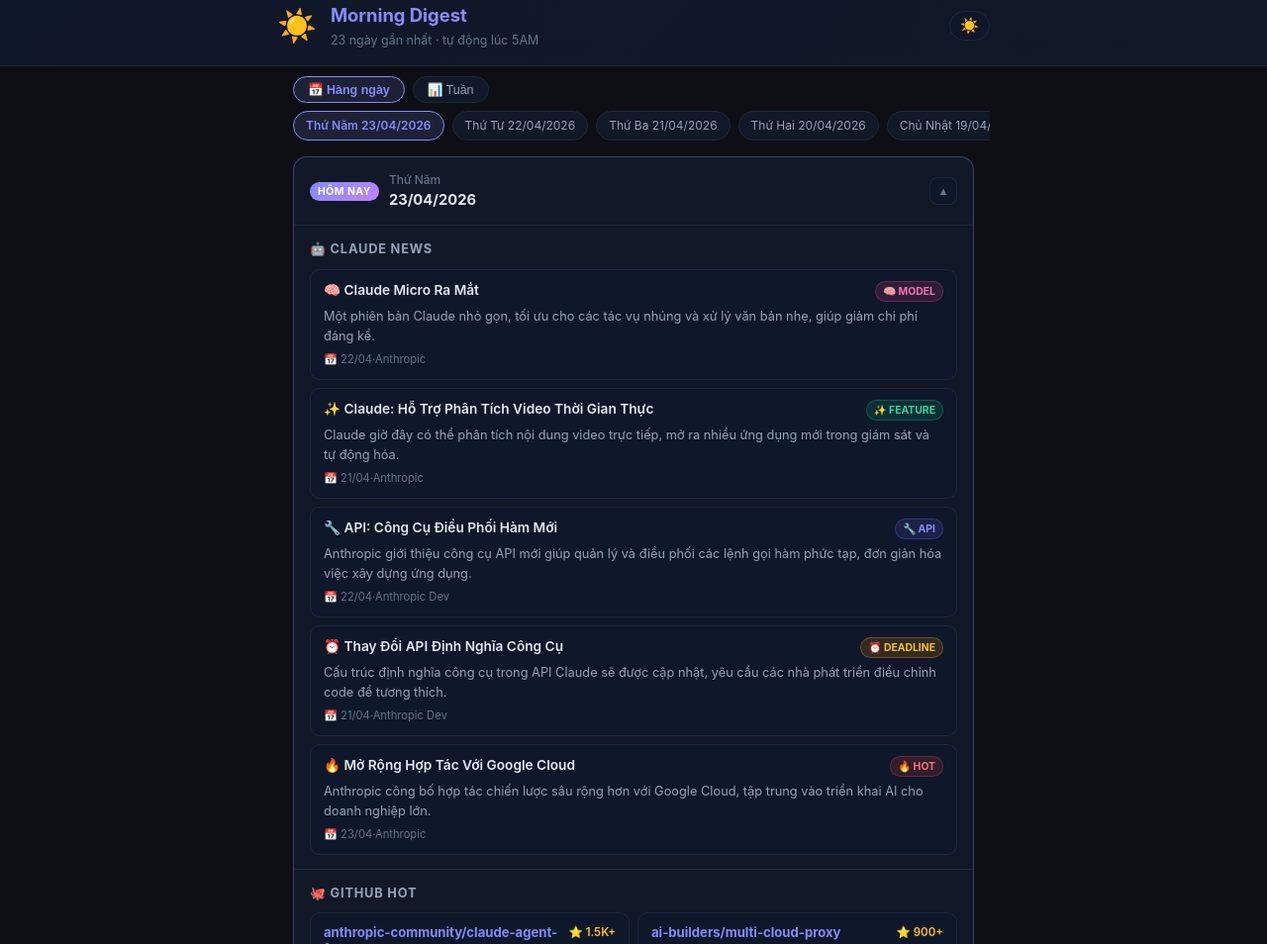
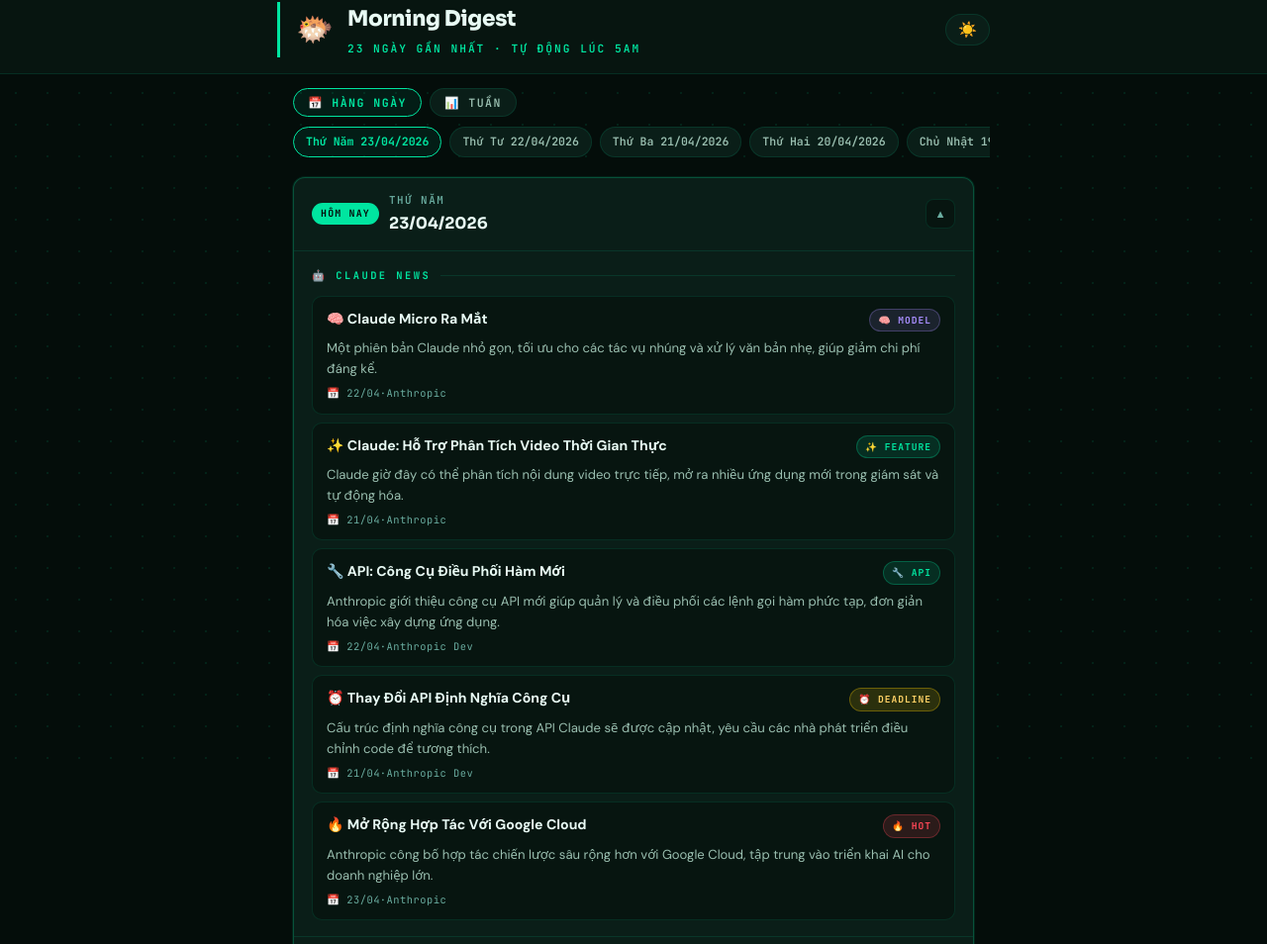
Before and after one commit to minhducdl87-code/morning, a plain HTML site: page index.html in a window 1280 px wide. Shown: the part 18-972 px from the top of the page at 99% size. Drawn offline with Linux system fonts and the light colour scheme.

Commit message:
style: apply puffer-theme to Morning Digest
- Replace indigo palette with puffer green (#00e5a0) accent
- Switch fonts to Sora + DM Sans + JetBrains Mono
- Add dot pattern background, left-border accent header
- Mono uppercase tags, section titles, date chips

```diff
--- a/index.html
+++ b/index.html
@@ -3,106 +3,255 @@
 <head>
 <meta charset="UTF-8">
 <meta name="viewport" content="width=device-width, initial-scale=1.0">
-<title>☀️ Morning Digest</title>
-<meta name="theme-color" content="#0d0f14">
+<title>🐡 Morning Digest</title>
+<meta name="theme-color" content="#040d0a">
+<link href="https://fonts.googleapis.com/css2?family=DM+Sans:wght@400;500;600;700;800&family=JetBrains+Mono:wght@400;600;700&family=Sora:wght@400;600;700;800&display=swap" rel="stylesheet">
 <style>
+/* ═══ pufferfish_report_theme v2 — Morning Digest ═══ */
 *,*::before,*::after{box-sizing:border-box;margin:0;padding:0}
+
 /* ── Dark theme (default) ── */
-:root{--bg:#0d0f14;--bg2:#111827;--bg3:#0f172a;--border:#1f2937;--border2:#1e293b;--text:#e2e8f0;--text2:#94a3b8;--text3:#64748b;--accent:#818cf8;--accent2:#c084fc;--green:#34d399;--yellow:#fbbf24;--red:#f87171;--blue:#60a5fa;--pink:#f472b6;--header-bg:linear-gradient(135deg,#0f172a,#111827)}
-/* ── Light theme override ── */
-[data-theme="light"]{--bg:#f8fafc;--bg2:#ffffff;--bg3:#f1f5f9;--border:#e2e8f0;--border2:#cbd5e1;--text:#0f172a;--text2:#475569;--text3:#94a3b8;--accent:#4f46e5;--accent2:#7c3aed;--green:#059669;--yellow:#d97706;--red:#dc2626;--blue:#2563eb;--pink:#db2777;--header-bg:linear-gradient(135deg,#e0e7ff,#f0f4ff)}
+:root{
+  --bg:#040d0a;--bg2:#071510;--bg3:#0a1e18;
+  --surface:#0a1e18;--surface2:#0e2820;
+  --border:rgba(0,229,160,0.12);--border2:rgba(0,229,160,0.25);
+  --text:#e8faf4;--text2:#9abfb0;--text3:#6aada0;
+  --accent:#00e5a0;--accent2:#00b8ff;
+  --green:#00e5a0;--yellow:#ffd166;--red:#ff4757;--blue:#00bcd4;--pink:#a88eff;--orange:#ff9800;
+  --dot:rgba(0,229,160,0.10);
+  --shadow:rgba(0,0,0,0.4);
+  --mono:'JetBrains Mono',ui-monospace,monospace;
+  --display:'Sora',system-ui,sans-serif;
+  --body:'DM Sans',system-ui,sans-serif;
+}
+/* ── Light theme ── */
+[data-theme="light"]{
+  --bg:#f0f7f4;--bg2:#e4f0ea;--bg3:#ffffff;
+  --surface:#ffffff;--surface2:#f0f9f5;
+  --border:rgba(0,120,80,0.25);--border2:rgba(0,153,104,0.3);
+  --text:#0a2018;--text2:#1a5040;--text3:#2d5c44;
+  --accent:#009968;--accent2:#0077b8;
+  --green:#1a6b3a;--yellow:#d4a017;--red:#c0202e;--blue:#0077b8;--pink:#7a5fd9;--orange:#7a3c00;
+  --dot:rgba(0,140,85,0.07);
+  --shadow:rgba(10,46,36,0.08);
+}
 html{scroll-behavior:smooth}
-body{background:var(--bg);color:var(--text);font-family:-apple-system,BlinkMacSystemFont,'Segoe UI',sans-serif;min-height:100vh;font-size:15px;line-height:1.5}
+body{
+  background:var(--bg);color:var(--text);
+  font-family:var(--body);min-height:100vh;
+  font-size:15px;line-height:1.6;
+  transition:background .3s,color .3s;
+  position:relative;
+}
+body::before{
+  content:'';position:fixed;inset:0;z-index:0;pointer-events:none;
+  background-image:radial-gradient(circle,var(--dot) 1px,transparent 1px);
+  background-size:32px 32px;
+}
+body > *{position:relative;z-index:1}
+
 /* ── Header ── */
-.site-header{background:var(--header-bg);border-bottom:1px solid var(--border);padding:20px 16px 16px;position:sticky;top:0;z-index:100}
-.header-inner{max-width:720px;margin:0 auto;display:flex;align-items:center;gap:14px}
-.header-logo{font-size:2rem;line-height:1}
+.site-header{
+  background:var(--bg2);border-bottom:1px solid var(--border);
+  padding:20px 16px 16px;position:sticky;top:0;z-index:100;
+  backdrop-filter:blur(8px);
+}
+.header-inner{max-width:720px;margin:0 auto;display:flex;align-items:center;gap:14px;border-left:3px solid var(--accent);padding-left:16px}
+.header-logo{font-size:1.9rem;line-height:1}
 .header-text{flex:1}
-.header-text h1{font-size:1.15rem;font-weight:700;background:linear-gradient(135deg,var(--accent),var(--accent2));-webkit-background-clip:text;-webkit-text-fill-color:transparent;background-clip:text}
-.header-text .tagline{font-size:.78rem;color:var(--text3);margin-top:2px}
-.theme-btn{background:var(--bg3);border:1px solid var(--border2);border-radius:20px;padding:5px 10px;font-size:.95rem;cursor:pointer;transition:border-color .15s;flex-shrink:0}
-.theme-btn:hover{border-color:var(--accent)}
+.header-text h1{
+  font-family:var(--display);font-size:1.35rem;font-weight:800;
+  color:var(--text);letter-spacing:-0.3px;
+}
+.header-text .tagline{
+  font-family:var(--mono);font-size:.7rem;color:var(--accent);
+  margin-top:4px;text-transform:uppercase;letter-spacing:2px;font-weight:600;
+}
+.theme-btn{
+  background:var(--surface);border:1px solid var(--border);
+  border-radius:24px;padding:6px 12px;font-size:.95rem;
+  cursor:pointer;transition:border-color .15s,color .15s;
+  flex-shrink:0;color:var(--text2);
+}
+.theme-btn:hover{border-color:var(--accent);color:var(--accent)}
+
 /* ── View nav (Daily / Weekly) ── */
-.view-nav{max-width:720px;margin:0 auto;padding:10px 16px 0;display:flex;gap:8px}
-.view-btn{background:var(--bg2);border:1px solid var(--border);border-radius:20px;padding:5px 14px;font-size:.78rem;color:var(--text2);cursor:pointer;transition:all .15s;font-weight:500}
-.view-btn:hover,.view-btn.active{background:rgba(129,140,248,.15);border-color:var(--accent);color:var(--accent)}
+.view-nav{max-width:720px;margin:0 auto;padding:14px 16px 0;display:flex;gap:8px}
+.view-btn{
+  background:var(--surface);border:1px solid var(--border);
+  border-radius:20px;padding:6px 14px;
+  font-family:var(--mono);font-size:.72rem;font-weight:600;
+  color:var(--text2);cursor:pointer;transition:all .15s;
+  text-transform:uppercase;letter-spacing:1.5px;
+}
+.view-btn:hover,.view-btn.active{
+  background:rgba(0,229,160,.08);border-color:var(--accent);color:var(--accent);
+}
 .view-btn.active{font-weight:700}
+
 /* ── Date nav chips ── */
-.date-nav{max-width:720px;margin:0 auto;padding:8px 16px 0;display:flex;gap:8px;overflow-x:auto;scrollbar-width:none;-webkit-overflow-scrolling:touch}
+.date-nav{max-width:720px;margin:0 auto;padding:10px 16px 0;display:flex;gap:8px;overflow-x:auto;scrollbar-width:none;-webkit-overflow-scrolling:touch}
 .date-nav::-webkit-scrollbar{display:none}
-.date-chip{flex-shrink:0;background:var(--bg2);border:1px solid var(--border);border-radius:20px;padding:5px 12px;font-size:.75rem;color:var(--text2);cursor:pointer;transition:all .15s;white-space:nowrap;text-decoration:none}
-.date-chip:hover,.date-chip.active{background:rgba(129,140,248,.15);border-color:var(--accent);color:var(--accent)}
-.date-chip.active{font-weight:600}
+.date-chip{
+  flex-shrink:0;background:var(--surface);border:1px solid var(--border);
+  border-radius:20px;padding:5px 12px;
+  font-family:var(--mono);font-size:.72rem;font-weight:600;
+  color:var(--text2);cursor:pointer;transition:all .15s;
+  white-space:nowrap;text-decoration:none;
+}
+.date-chip:hover,.date-chip.active{
+  background:rgba(0,229,160,.08);border-color:var(--accent);color:var(--accent);
+}
+.date-chip.active{font-weight:700}
+
 /* ── Main content ── */
-main{max-width:720px;margin:0 auto;padding:16px}
-.loading,.empty,.error{text-align:center;padding:60px 20px;color:var(--text3);font-size:1rem}
+main{max-width:720px;margin:0 auto;padding:20px 16px}
+.loading,.empty,.error{
+  text-align:center;padding:60px 20px;
+  color:var(--text3);font-family:var(--mono);font-size:.9rem;
+  letter-spacing:1px;
+}
+
 /* ── Cards ── */
-.card{background:var(--bg2);border:1px solid var(--border);border-radius:14px;margin-bottom:16px;overflow:hidden}
-.card:first-child{border-color:rgba(129,140,248,.35)}
-.card-header{display:flex;align-items:center;justify-content:space-between;padding:14px 16px;cursor:pointer;user-select:none;gap:12px}
-.card-header:hover{background:rgba(255,255,255,.02)}
+.card{
+  background:var(--surface);border:1px solid var(--border);
+  border-radius:12px;margin-bottom:16px;overflow:hidden;
+  transition:border-color .2s;
+}
+.card:hover{border-color:var(--border2)}
+.card:first-child{border-color:var(--border2);box-shadow:0 0 0 1px rgba(0,229,160,0.1)}
+.card-header{display:flex;align-items:center;justify-content:space-between;padding:14px 18px;cursor:pointer;user-select:none;gap:12px}
+.card-header:hover{background:var(--surface2)}
 .card-date-wrap{display:flex;align-items:center;gap:10px}
-.card-badge-today{background:linear-gradient(135deg,var(--accent),var(--accent2));color:#fff;font-size:.65rem;font-weight:700;padding:2px 8px;border-radius:20px;letter-spacing:.5px}
-.card-day{font-size:.75rem;color:var(--text3);font-weight:500}
-.card-date-label{font-size:.92rem;font-weight:700;color:var(--text)}
-.card-toggle-btn{background:var(--bg3);border:1px solid var(--border2);border-radius:8px;width:28px;height:28px;display:flex;align-items:center;justify-content:center;color:var(--text3);font-size:.7rem;flex-shrink:0;transition:all .15s;cursor:pointer}
+.card-badge-today{
+  background:var(--accent);color:var(--bg);
+  font-family:var(--mono);font-size:.62rem;font-weight:800;
+  padding:3px 9px;border-radius:20px;letter-spacing:1.2px;
+  text-transform:uppercase;
+}
+.card-day{
+  font-family:var(--mono);font-size:.68rem;color:var(--text3);
+  font-weight:600;text-transform:uppercase;letter-spacing:1.5px;
+}
+.card-date-label{
+  font-family:var(--display);font-size:1rem;font-weight:700;
+  color:var(--text);margin-top:2px;
+}
+.card-toggle-btn{
+  background:var(--bg2);border:1px solid var(--border);
+  border-radius:8px;width:30px;height:30px;
+  display:flex;align-items:center;justify-content:center;
+  color:var(--text3);font-size:.7rem;flex-shrink:0;
+  transition:all .15s;cursor:pointer;
+}
 .card-toggle-btn:hover{border-color:var(--accent);color:var(--accent)}
 .card-body{display:none}
 .card-body.open{display:block}
+
 /* ── Sections ── */
-.section{border-top:1px solid var(--border);padding:14px 16px}
-.section-title{font-size:.8rem;font-weight:700;color:var(--text2);text-transform:uppercase;letter-spacing:.8px;margin-bottom:10px}
+.section{border-top:1px solid var(--border);padding:16px 18px}
+.section-title{
+  font-family:var(--mono);font-size:.65rem;font-weight:700;
+  color:var(--accent);text-transform:uppercase;letter-spacing:2.5px;
+  margin-bottom:12px;display:flex;align-items:center;gap:10px;
+}
+.section-title::after{content:'';flex:1;height:1px;background:var(--border)}
+
 /* ── News items ── */
-.news-item{background:var(--bg3);border:1px solid var(--border2);border-radius:10px;padding:11px 13px;margin-bottom:8px;transition:border-color .15s}
+.news-item{
+  background:var(--bg2);border:1px solid var(--border);
+  border-radius:10px;padding:12px 14px;margin-bottom:8px;
+  transition:border-color .15s;
+}
 .news-item:last-child{margin-bottom:0}
-.news-item:hover{border-color:#334155}
-.news-top{display:flex;align-items:flex-start;justify-content:space-between;gap:10px;margin-bottom:5px}
-.news-title{font-size:.855rem;font-weight:600;color:var(--text);line-height:1.4;flex:1}
+.news-item:hover{border-color:var(--border2)}
+.news-top{display:flex;align-items:flex-start;justify-content:space-between;gap:10px;margin-bottom:6px}
+.news-title{font-size:.88rem;font-weight:700;color:var(--text);line-height:1.45;flex:1}
 a.news-title{text-decoration:none;transition:color .15s}
 a.news-title:hover{color:var(--accent);text-decoration:underline}
+
 /* ── Tags ── */
-.tag{display:inline-block;font-size:.65rem;padding:2px 7px;border-radius:20px;font-weight:700;white-space:nowrap;flex-shrink:0}
-.tag-hot{background:rgba(239,68,68,.15);color:var(--red);border:1px solid rgba(239,68,68,.3)}
-.tag-api{background:rgba(99,102,241,.15);color:var(--accent);border:1px solid rgba(99,102,241,.3)}
-.tag-feature{background:rgba(16,185,129,.15);color:var(--green);border:1px solid rgba(16,185,129,.3)}
-.tag-deprecate{background:rgba(245,158,11,.15);color:var(--yellow);border:1px solid rgba(245,158,11,.3)}
-.tag-model{background:rgba(236,72,153,.15);color:var(--pink);border:1px solid rgba(236,72,153,.3)}
+.tag{
+  display:inline-block;font-family:var(--mono);font-size:.6rem;
+  padding:3px 8px;border-radius:20px;font-weight:700;
+  white-space:nowrap;flex-shrink:0;
+  text-transform:uppercase;letter-spacing:1px;
+}
+.tag-hot{background:rgba(255,71,87,.15);color:var(--red);border:1px solid rgba(255,71,87,.3)}
+.tag-api{background:rgba(0,229,160,.12);color:var(--accent);border:1px solid rgba(0,229,160,.28)}
+.tag-feature{background:rgba(0,229,160,.12);color:var(--green);border:1px solid rgba(0,229,160,.28)}
+.tag-deprecate{background:rgba(255,204,2,.15);color:var(--yellow);border:1px solid rgba(255,204,2,.3)}
+.tag-model{background:rgba(168,142,255,.12);color:var(--pink);border:1px solid rgba(168,142,255,.28)}
 /* ── Gaming tags ── */
-.tag-chart{background:rgba(96,165,250,.15);color:var(--blue);border:1px solid rgba(96,165,250,.3)}
-.tag-monet{background:rgba(251,191,36,.15);color:var(--yellow);border:1px solid rgba(251,191,36,.3)}
-.tag-gameplay{background:rgba(52,211,153,.15);color:var(--green);border:1px solid rgba(52,211,153,.3)}
-.tag-social{background:rgba(244,114,182,.15);color:var(--pink);border:1px solid rgba(244,114,182,.3)}
-.tag-casual{background:rgba(129,140,248,.15);color:var(--accent);border:1px solid rgba(129,140,248,.3)}
+.tag-chart{background:rgba(0,188,212,.12);color:var(--blue);border:1px solid rgba(0,188,212,.28)}
+.tag-monet{background:rgba(255,209,102,.15);color:var(--yellow);border:1px solid rgba(255,209,102,.3)}
+.tag-gameplay{background:rgba(0,229,160,.12);color:var(--green);border:1px solid rgba(0,229,160,.28)}
+.tag-social{background:rgba(168,142,255,.12);color:var(--pink);border:1px solid rgba(168,142,255,.28)}
+.tag-casual{background:rgba(0,188,212,.12);color:var(--blue);border:1px solid rgba(0,188,212,.28)}
+
 /* ── News meta ── */
-.news-desc{font-size:.8rem;color:var(--text2);line-height:1.55}
-.news-source{font-size:.7rem;color:var(--text3);margin-top:5px}
+.news-desc{font-size:.82rem;color:var(--text2);line-height:1.6}
+.news-source{
+  font-family:var(--mono);font-size:.65rem;color:var(--text3);
+  margin-top:6px;letter-spacing:0.5px;
+}
+
 /* ── Repo grid ── */
 .repo-grid{display:grid;grid-template-columns:1fr;gap:8px}
 @media(min-width:560px){.repo-grid{grid-template-columns:1fr 1fr}}
-.repo-card{background:var(--bg3);border:1px solid var(--border2);border-radius:10px;padding:11px 13px;display:flex;flex-direction:column;gap:7px;transition:border-color .15s,transform .12s}
-.repo-card:hover{border-color:#334155;transform:translateY(-1px)}
+.repo-card{
+  background:var(--bg2);border:1px solid var(--border);
+  border-radius:10px;padding:12px 14px;
+  display:flex;flex-direction:column;gap:8px;
+  transition:border-color .15s,transform .12s;
+}
+.repo-card:hover{border-color:var(--border2);transform:translateY(-1px)}
 .repo-top{display:flex;justify-content:space-between;align-items:flex-start;gap:8px}
-.repo-name{font-size:.82rem;font-weight:700;color:var(--accent);word-break:break-all;line-height:1.3;flex:1;text-decoration:none}
-.repo-name:hover{color:var(--accent2)}
-.repo-stars{font-size:.72rem;color:var(--yellow);font-weight:600;white-space:nowrap}
-.repo-desc{font-size:.78rem;color:var(--text2);line-height:1.5;flex:1}
-.repo-verdict{display:flex;align-items:flex-start;gap:6px;margin-top:2px}
-.verdict{font-size:.67rem;font-weight:700;padding:2px 7px;border-radius:20px;white-space:nowrap;flex-shrink:0}
-.verdict-yes{background:rgba(16,185,129,.18);color:var(--green);border:1px solid rgba(16,185,129,.3)}
-.verdict-maybe{background:rgba(245,158,11,.18);color:var(--yellow);border:1px solid rgba(245,158,11,.3)}
-.verdict-skip{background:rgba(100,116,139,.18);color:var(--text3);border:1px solid rgba(100,116,139,.3)}
-.verdict-reason{font-size:.73rem;color:var(--text3);line-height:1.4}
+.repo-name{
+  font-family:var(--mono);font-size:.78rem;font-weight:700;
+  color:var(--accent);word-break:break-all;line-height:1.3;flex:1;
+  text-decoration:none;
+}
+.repo-name:hover{color:var(--accent2);text-decoration:underline}
+.repo-stars{
+  font-family:var(--mono);font-size:.7rem;color:var(--yellow);
+  font-weight:700;white-space:nowrap;
+}
+.repo-desc{font-size:.8rem;color:var(--text2);line-height:1.55;flex:1}
+.repo-verdict{display:flex;align-items:flex-start;gap:8px;margin-top:2px}
+.verdict{
+  font-family:var(--mono);font-size:.62rem;font-weight:700;
+  padding:3px 8px;border-radius:20px;white-space:nowrap;flex-shrink:0;
+  text-transform:uppercase;letter-spacing:0.8px;
+}
+.verdict-yes{background:rgba(0,229,160,.15);color:var(--green);border:1px solid rgba(0,229,160,.3)}
+.verdict-maybe{background:rgba(255,209,102,.15);color:var(--yellow);border:1px solid rgba(255,209,102,.3)}
+.verdict-skip{background:rgba(106,173,160,.15);color:var(--text3);border:1px solid rgba(106,173,160,.3)}
+.verdict-reason{font-size:.75rem;color:var(--text3);line-height:1.45}
+
 /* ── Footer ── */
-footer{text-align:center;padding:24px 16px;color:var(--text3);font-size:.75rem;border-top:1px solid var(--border);max-width:720px;margin:0 auto}
+footer{
+  text-align:center;padding:32px 16px 24px;
+  color:var(--text3);font-family:var(--mono);font-size:.68rem;
+  border-top:1px solid var(--border);max-width:720px;margin:16px auto 0;
+  letter-spacing:1px;text-transform:uppercase;
+}
+
+/* ── Responsive ── */
+@media(max-width:640px){
+  body{font-size:14px}
+  .header-text h1{font-size:1.15rem}
+  .card-date-label{font-size:.92rem}
+}
 </style>
 </head>
 <body>
 <header class="site-header">
   <div class="header-inner">
-    <div class="header-logo">☀️</div>
+    <div class="header-logo">🐡</div>
     <div class="header-text">
       <h1>Morning Digest</h1>
-      <div class="tagline" id="tagline">Claude News · GitHub Hot · mỗi ngày 5AM</div>
+      <div class="tagline" id="tagline">Claude News · GitHub Hot · 5AM daily</div>
     </div>
     <button class="theme-btn" id="theme-btn" title="Đổi giao diện" onclick="toggleTheme()">☀️</button>
   </div>
```
